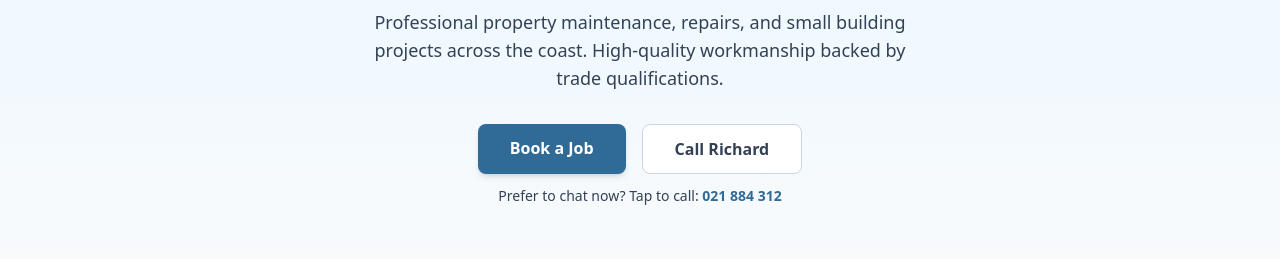
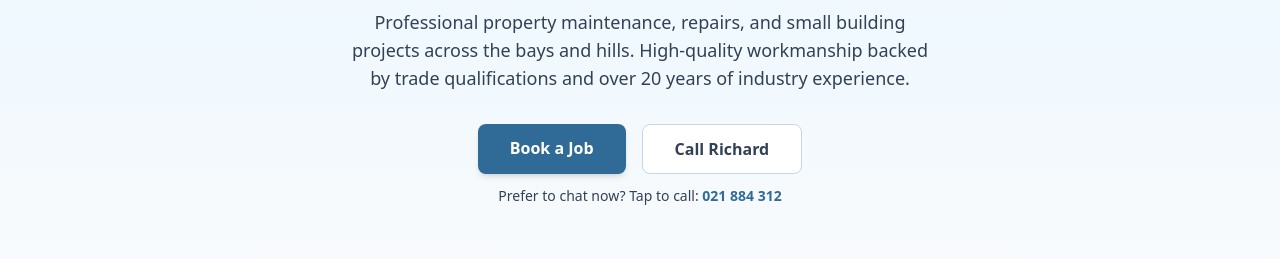
Before and after one commit to nzandberg/coastal_handyman, a plain HTML site: page index.html in a window 1280 px wide. Shown: the part 288-547 px from the top of the page. Drawn offline with nearby package versions, Linux system fonts and the light colour scheme.

Commit message:
Update service description for clarity and detail in index.html and webpagelight.html

```diff
--- a/index.html
+++ b/index.html
@@ -48,7 +48,7 @@
                 The Shore Fix.
             </p>
             <p class="text-lg text-slate-700 dark:text-white mb-8 max-w-xl mx-auto">
-                Professional property maintenance, repairs, and small building projects across the coast. High-quality workmanship backed by trade qualifications.
+                Professional property maintenance, repairs, and small building projects across the bays and hills. High-quality workmanship backed by trade qualifications and over 20 years of industry experience.
             </p>
             <div class="flex flex-col sm:flex-row justify-center gap-4">
                 <a href="#contact" class="bg-coastalBlue text-white px-8 py-3 rounded-lg font-semibold shadow-md hover:bg-opacity-90 transition">
```
Also changed, not shown: webpagelight.html (+1 -1 lines).
